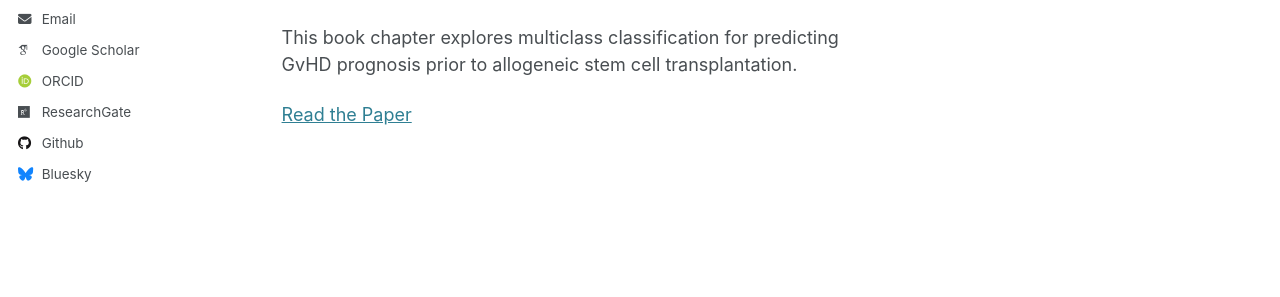
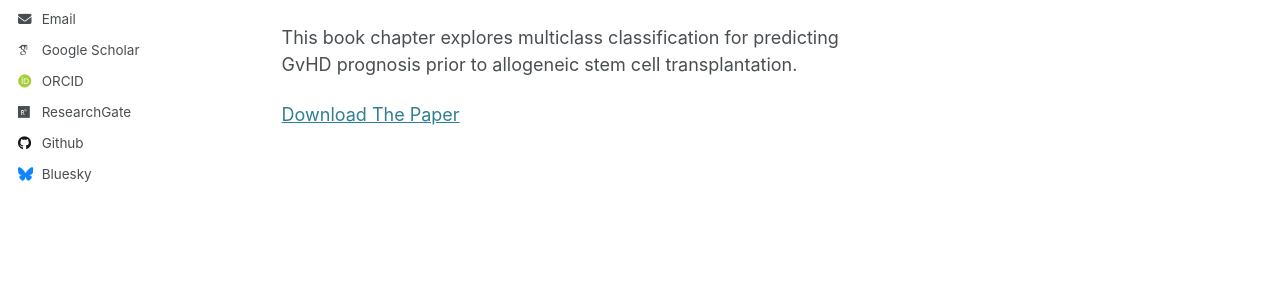
Before and after one commit to i-am-junayed/i-am-junayed.github.io, a Jekyll site: the page built from _pages/publications.html, in a window 1280 px wide and 952 px high. Shown: the part 410-707 px from the top of the window. Built offline with Jekyll 4.4.1, drawn with Linux system fonts in a browser that asks for light colours; some web fonts are replaced.

Commit message:
Update archive-single.html

```diff
--- a/_includes/archive-single.html
+++ b/_includes/archive-single.html
@@ -49,7 +49,7 @@
     {% elsif post.citation %}
       <p>Recommended citation: {{ post.citation }}</p>
     {% elsif post.paperurl %}
-      <p><a href="{{ post.paperurl }}">Read the Paper</a></p>
+      <p><a href="{{ post.downloadpaperurl }}">Download The Paper</a></p>
     {% elsif post.slidesurl %}
       <p><a href="{{ post.slidesurl }}">Download Slides</a></p>
     {% endif %}
```
